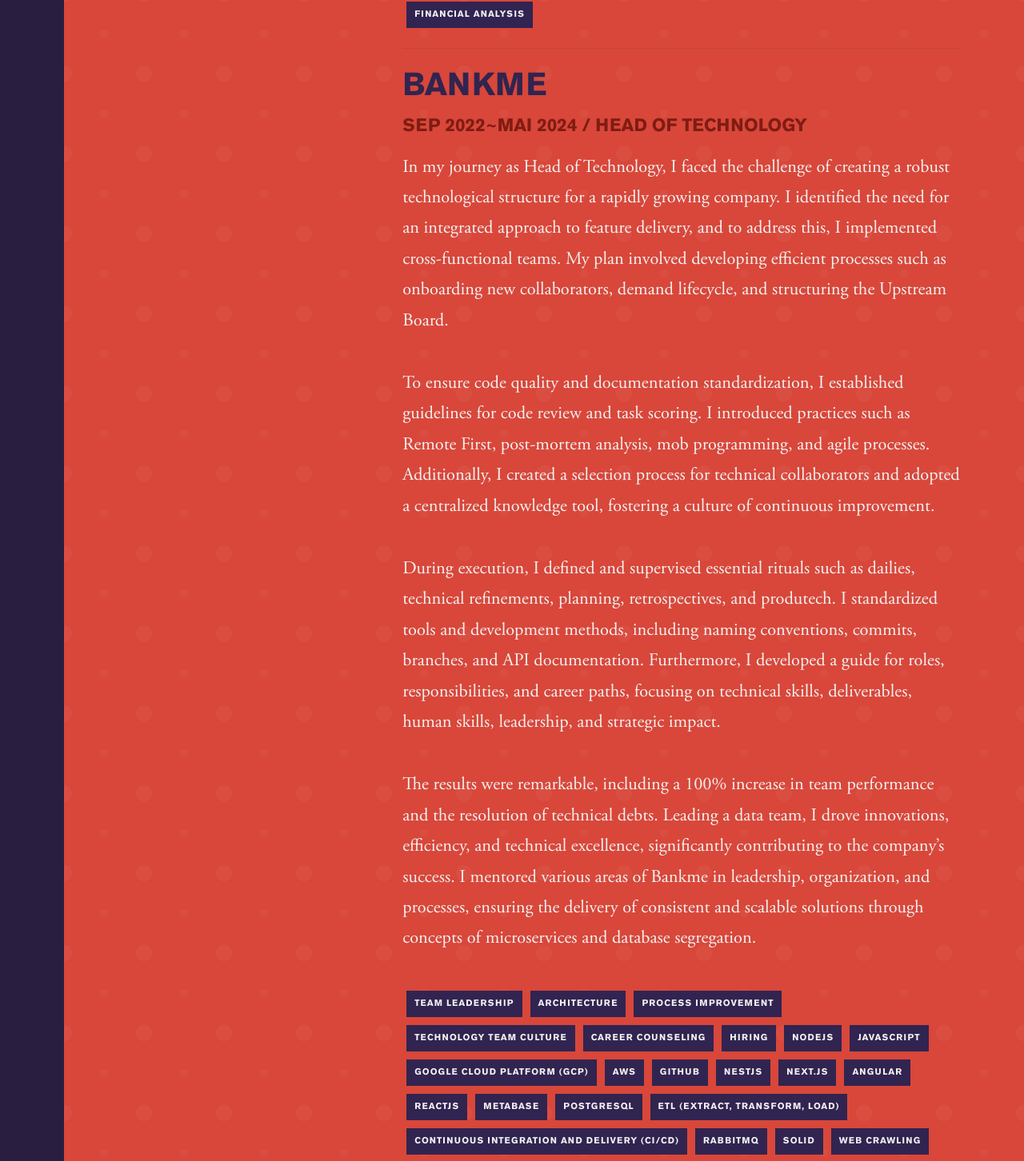
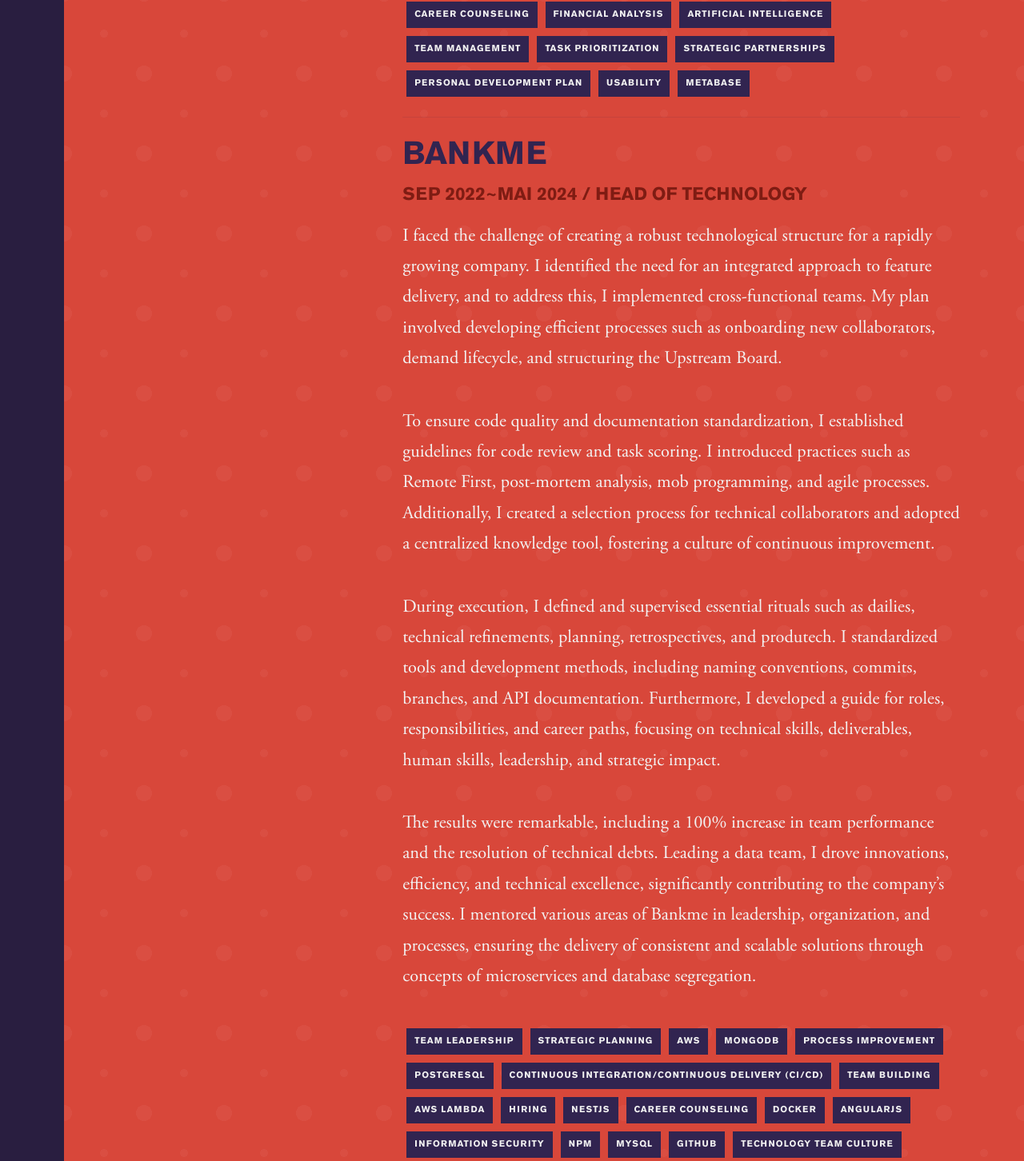
Before and after one commit to diogocezar/diogocezar.nextjs, a Next.js app: page /about in a window 1280 px wide. Shown: the part 3508-4960 px from the top of the page at 80% size. Built offline with nearby package versions, Linux system fonts and the light colour scheme.

Commit message:
feat: finishint about me

```diff
--- a/src/components/Containers/styles.js
+++ b/src/components/Containers/styles.js
@@ -51,19 +51,6 @@
           height: 90px;
           background-size: 50px 100%;
         }
-        &::before {
-          top: -90px;
-          background-image: -webkit-gradient(
-            linear,
-            0 0,
-            300% 100%,
-            color-stop(0.25, transparent),
-            color-stop(0.25, var(--color-${decorationColor}))
-          );
-          background-image: linear-gradient(315deg, var(--color-${decorationColor}) 25%, transparent 25%),
-            linear-gradient(45deg, var(--color-${decorationColor}) 25%, transparent 25%);
-          background-position: 50%;
-        }
       `;
     }
   }}
--- a/src/components/Pages/About/MainProfessionalBackground/index.js
+++ b/src/components/Pages/About/MainProfessionalBackground/index.js
@@ -22,7 +22,7 @@
           </ListSubTitle>
           <ListContent>
             <Paragraph>
-              As the CEO of Typper, one of the top 60 AI startups in Brazil, my
+              As the CEO of Typper, one of the top 100 AI startups in Brazil, my
               responsibilities include setting the strategic direction of the
               company, overseeing product development, managing the team,
               ensuring financial stability, and building partnerships. I am
@@ -56,11 +56,19 @@
             </Paragraph>
             <TagSkills
               skills={[
+                "Team Leadership",
                 "Strategic Planning",
+                "Process Improvement",
+                "Culture",
+                "Career Counseling",
+                "Financial Analysis",
+                "Artificial Intelligence",
                 "Team Management",
+                "Task Prioritization",
                 "Strategic Partnerships",
-                "Culture",
-                "Financial Analysis",
+                "Personal Development Plan",
+                "Usability",
+                "Metabase",
               ]}
             />
           </ListContent>
@@ -72,13 +80,12 @@
           </ListSubTitle>
           <ListContent>
             <Paragraph>
-              In my journey as Head of Technology, I faced the challenge of
-              creating a robust technological structure for a rapidly growing
-              company. I identified the need for an integrated approach to
-              feature delivery, and to address this, I implemented
-              cross-functional teams. My plan involved developing efficient
-              processes such as onboarding new collaborators, demand lifecycle,
-              and structuring the Upstream Board.
+              I faced the challenge of creating a robust technological structure
+              for a rapidly growing company. I identified the need for an
+              integrated approach to feature delivery, and to address this, I
+              implemented cross-functional teams. My plan involved developing
+              efficient processes such as onboarding new collaborators, demand
+              lifecycle, and structuring the Upstream Board.
             </Paragraph>
             <Paragraph>
               To ensure code quality and documentation standardization, I
@@ -111,32 +118,51 @@
             <TagSkills
               skills={[
                 "Team Leadership",
+                "Strategic Planning",
+                "AWS",
+                "MongoDB",
+                "Process Improvement",
+                "PostgreSQL",
+                "Continuous Integration/Continuous Delivery (CI/CD)",
+                "Team Building",
+                "AWS Lambda",
+                "Hiring",
+                "NestJS",
+                "Career Counseling",
+                "Docker",
+                "AngularJS",
+                "Information Security",
+                "npm",
+                "MySQL",
+                "GitHub",
+                "Technology Team Culture",
+                "RabbitMQ",
+                "Amazon RDS",
+                "Express.js",
+                "Design Patterns",
+                "Next.js",
+                "CSS",
+                "Design Documentation",
+                "Node.js",
+                "Artificial Intelligence",
+                "Git",
+                "ETL (Extraction, Transformation, Loading)",
+                "Team Management",
+                "Amazon EC2",
+                "Solid Principles",
+                "Full Stack Development",
+                "Task Prioritization",
+                "HTML 5",
+                "React.js",
                 "Architecture",
-                "Process Improvement",
-                "Technology Team Culture",
-                "Career Counseling",
-                "Hiring",
-                "NodeJS",
+                "Google Cloud Platform (GCP)",
                 "JavaScript",
-                "Google Cloud Platform (GCP)",
-                "AWS",
-                "GitHub",
-                "NestJS",
-                "Next.js",
-                "Angular",
-                "ReactJS",
+                "Web Crawling",
+                "Personal Development Plan",
+                "Amazon Route 53",
+                "Usability",
                 "Metabase",
-                "PostgreSQL",
-                "ETL (Extract, Transform, Load)",
-                "Continuous Integration and Delivery (CI/CD)",
-                "RabbitMQ",
-                "Solid",
-                "Web Crawling",
-                "Docker",
-                "Amazon RDS",
-                "Amazon EC2",
-                "Amazon Route 53",
-                "AWS Lambda",
+                "Datadog",
               ]}
             />
           </ListContent>
@@ -165,11 +191,11 @@
               individual goals with our collective objectives.
             </Paragraph>
             <Paragraph>
-              Execution was key. We meticulously rolled out the new process,
-              addressing challenges as they arose and refining our approach
-              based on feedback. The introduction of PDPs empowered team members
-              to take ownership of their development, contributing to a more
-              engaged and productive workforce.
+              We meticulously rolled out the new process, addressing challenges
+              as they arose and refining our approach based on feedback. The
+              introduction of PDPs empowered team members to take ownership of
+              their development, contributing to a more engaged and productive
+              workforce.
             </Paragraph>
             <Paragraph>
               By the end of this leadership period, the transformation was
@@ -181,13 +207,22 @@
             <TagSkills
               skills={[
                 "Team Leadership",
+                "Strategic Planning",
+                "MongoDB",
+                "Process Improvement",
+                "Team Building",
+                "Career Counseling",
+                "GitHub",
                 "Team Management",
-                "Process Improvement",
-                "Strategic Planning",
+                "Design Patterns",
+                "Git",
+                "Team Management",
+                "Full Stack Development",
                 "Task Prioritization",
                 "Product Roadmap",
+                "Node.js",
                 "Personal Development Plan",
-                "Team Building",
+                "Usability",
               ]}
             />
           </ListContent>
@@ -222,20 +257,35 @@
             <TagSkills
               skills={[
                 "Team Leadership",
+                "AWS",
+                "MongoDB",
+                "Process Improvement",
+                "PostgreSQL",
+                "Continuous Integration/Continuous Delivery (CI/CD)",
+                "Team Building",
+                "Hiring",
+                "Career Counseling",
+                "Docker",
+                "npm",
+                "GitHub",
+                "Technology Team Culture",
+                "Express.js",
+                "Design Patterns",
+                "CSS",
+                "Node.js",
+                "Git",
+                "ETL (Extraction, Transformation, Loading)",
+                "Team Management",
+                "Solid Principles",
+                "Full Stack Development",
+                "Task Prioritization",
+                "HTML 5",
+                "React.js",
                 "Architecture",
-                "Process Improvement",
-                "Technology Team Culture",
-                "Career Counseling",
-                "Hiring",
-                "NodeJS",
                 "JavaScript",
-                "AWS",
-                "GitHub",
-                "Express.js",
-                "React.js",
-                "PostgreSQL",
-                "Docker",
-                "Continuous Integration and Delivery (CI/CD)",
+                "Node.js",
+                "Personal Development Plan",
+                "Usability",
               ]}
             />
           </ListContent>
@@ -274,18 +324,39 @@
             </Paragraph>
             <TagSkills
               skills={[
-                "NodeJS",
+                "Team Leadership",
+                "Strategic Planning",
+                "MongoDB",
+                "Process Improvement",
+                "Continuous Integration/Continuous Delivery (CI/CD)",
+                "Team Building",
+                "Career Counseling",
+                "Information Security",
+                "npm",
+                "GitHub",
+                "Technology Team Culture",
+                "RabbitMQ",
+                "Express.js",
+                "New Relic",
+                "Design Patterns",
+                "Next.js",
+                "CSS",
+                "Design Documentation",
+                "Node.js",
+                "Git",
+                "Team Management",
+                "Kong",
+                "Full Stack Development",
+                "Task Prioritization",
+                "HTML 5",
+                "Architecture",
+                "C4 Model",
+                "Google Cloud Platform (GCP)",
                 "JavaScript",
-                "Kong",
+                "Node.js",
+                "Personal Development Plan",
                 "Apigee",
-                "Google Cloud Platform (GCP)",
-                "New Relic",
-                "NextJS",
-                "Express.js",
-                "C4 Model",
-                "Design Docs",
-                "Architecture",
-                "Information Security",
+                "Usability",
               ]}
             />
           </ListContent>
@@ -300,9 +371,9 @@
               I embarked on a transformative journey by spearheading the
               development of a comprehensive digital account tailored for
               micro-entrepreneurs in Brazil, marking one of the most significant
-              case studies of my career. As the Tech Lead of a pioneering
-              super-squad, I orchestrated the evolution of this initiative into
-              over 10 specialized teams.
+              case studies of my career. As the Tech Lead of a super squad, we
+              successfully delivered the product, which later split into 10 new
+              teams.
             </Paragraph>
             <Paragraph>
               My leadership was pivotal in guiding the team responsible for
@@ -310,7 +381,8 @@
               MEI Fácil and Banco Neon. Through strategic planning and
               meticulous execution, we navigated complexities to deliver a
               seamless digital solution that empowered micro-entrepreneurs
-              across the country.
+              across the country. Resulting in the acquisition of 200k customers
+              within the first year of launch.
             </Paragraph>
             <Paragraph>
               Beyond development, I played a crucial role in supporting teams
@@ -328,19 +400,40 @@
             </Paragraph>
             <TagSkills
               skills={[
-                "NodeJS",
-                "JavaScript",
-                "NestJS",
-                "C#",
-                "AWS",
-                "RabbitMQ",
-                "Prometheus",
-                "Kubernetes",
-                "Graylog",
-                "Express.js",
-                "React Native",
                 "Team Leadership",
                 "Bitbucket",
+                "Strategic Planning",
+                "Prometheus",
+                "AWS",
+                "MongoDB",
+                "Process Improvement",
+                "Continuous Integration/Continuous Delivery (CI/CD)",
+                "Team Building",
+                "NestJS",
+                "Career Counseling",
+                "React Native",
+                "npm",
+                "GitHub",
+                "Technology Team Culture",
+                "RabbitMQ",
+                "C#",
+                "Express.js",
+                "Design Patterns",
+                "CSS",
+                "Node.js",
+                "Graylog",
+                "Git",
+                "Team Management",
+                "Full Stack Development",
+                "Task Prioritization",
+                "HTML 5",
+                "React.js",
+                "Architecture",
+                "Kubernetes",
+                "JavaScript",
+                "Node.js",
+                "Personal Development Plan",
+                "Usability",
               ]}
             />
           </ListContent>
@@ -375,23 +468,37 @@
               results that streamlined operations and empowered entrepreneurs
               nationwide.
             </Paragraph>
-            <Paragraph>
-              My tenure at MEI Fácil was characterized by technical leadership,
-              cross-functional collaboration, and a relentless pursuit of
-              excellence. I honed critical skills in team building, project
-              execution, and fostering innovation, driving transformative change
-              that solidified our position as a leader in empowering
-              micro-entrepreneurs in Brazil.
-            </Paragraph>
             <TagSkills
               skills={[
-                "NodeJS",
+                "Team Leadership",
+                "Strategic Planning",
+                "AWS",
+                "MongoDB",
+                "Process Improvement",
+                "Continuous Integration/Continuous Delivery (CI/CD)",
+                "Team Building",
+                "Hiring",
+                "NestJS",
+                "Career Counseling",
+                "npm",
+                "GitHub",
+                "Technology Team Culture",
+                "Express.js",
+                "Design Patterns",
+                "CSS",
+                "Node.js",
+                "Git",
+                "Team Management",
+                "Full Stack Development",
+                "Task Prioritization",
+                "HTML 5",
+                "React.js",
+                "Architecture",
                 "JavaScript",
-                "Express.js",
-                "AWS",
-                "NestJS",
-                "Team Leadership",
-                "Hiring",
+                "Node.js",
+                "Web Crawling",
+                "Personal Development Plan",
+                "Usability",
               ]}
             />
           </ListContent>
@@ -403,41 +510,105 @@
           </ListSubTitle>
           <ListContent>
             <Paragraph>
-              Back as an undergraduate professor, I had the opportunity to teach
-              subjects focused on web development, as well as fundamental
-              courses for computer science and computer engineering programs.
+              At UTFPR, I taught core courses for the Technology in Systems
+              Analysis and Development and Computer Engineering programs.
             </Paragraph>
             <Paragraph>
-              Some of the courses I taught included: Web Programming, Data
-              Structure, Desktop Programming, Integrator Project, Algorithms,
-              and Introduction to Software Engineering.
+              Responsibilities: 📚 Preparing and delivering lectures 📝
+              Creating, administering, and grading exams 🎓 Conducting tutoring
+              sessions 👩‍💼 Supervising internships 🌟 Guiding final projects
             </Paragraph>
+            <Paragraph>
+              Courses Taught: 💻 Web Programming: HTML, CSS, JS, ReactJS 📊 Data
+              Structures: Arrays, Lists, Stacks, Queues, Hash Tables, Trees 🖥️
+              Desktop Programming: Visual programming concepts, interface
+              development, component libraries, property and event control, data
+              input/output handling 🔄 Integrator Project: Applying knowledge
+              from various courses to develop an integrated computing system,
+              including research methodology and final report presentation 📐
+              Algorithms: Basics, language evaluation criteria, implementation
+              methods, language evolution, syntax and semantics, data types,
+              control structures, subprograms, arrays, structures, pointers,
+              object-oriented concepts 🛠️ Introduction to Software Engineering:
+              System, software, and software engineering definitions, social and
+              business context, software product and process concepts, software
+              engineering knowledge areas, development methods, applications,
+              and tools
+            </Paragraph>
+            <TagSkills
+              skills={[
+                "Laravel",
+                "Student Assessment and Feedback",
+                "Teaching",
+                "PHP",
+                "Curriculum and Instruction Development",
+                "GitHub",
+                "Research Methodology and Communication",
+                "CSS",
+                "Git",
+                "Technical Proficiency",
+                "HTML 5",
+                "React.js",
+                "Project Supervision",
+                "Node.js",
+                "Usability",
+              ]}
+            />
           </ListContent>
           <ListSubTitle type="orange">
             2013~2013 / POSTGRADUATE TEACHER
           </ListSubTitle>
           <ListContent>
             <Paragraph>
-              I had the opportunity to resume teaching for the postgraduate
-              course in Java development. During this time, I taught a course
-              focused on Servlets, JSP and basic technologies for Web
-              developing.
+              For the Postgraduate Java course, I taught Java with a focus on
+              web development, covering HTML, CSS, JavaScript, Servlets, and
+              JSP.
             </Paragraph>
+            <TagSkills
+              skills={[
+                "Student Assessment and Feedback",
+                "Teaching",
+                "GitHub",
+                "Vue.js",
+                "CSS",
+                "HTML 5",
+                "Java",
+                "JavaScript",
+                "Usability",
+              ]}
+            />
           </ListContent>
           <ListSubTitle type="orange">
             2008~2009 / GRADUATION TEACHER
           </ListSubTitle>
           <ListContent>
             <Paragraph>
-              This was my first opportunity to fall in love with the academic
-              field. Right after my graduation, I had the honor of teaching at
-              the university where I graduated.
+              Responsibilities: 📚 Preparing and delivering lectures 📝
+              Creating, administering, and grading exams 🎓 Conducting tutoring
+              sessions
             </Paragraph>
             <Paragraph>
-              During this time, I taught several courses, including Business
-              Programming with C#, Web Programming, Basic Informatics, and
-              Database Integrator Project.
+              Courses Taught: 💼 Business Programming - Microsoft .NET with C#
+              🌐 Web Programming - HTML 5, CSS, Javascript 💻 Basic Informatics
+              - Word, Excel, Powerpoint, Access 🗃️ Database Integrator Project -
+              PostgreSQL
             </Paragraph>
+            <TagSkills
+              skills={[
+                "PostgreSQL",
+                "Microsoft Access",
+                "Teaching",
+                "GitHub",
+                "Microsoft PowerPoint",
+                "C#",
+                "CSS",
+                "Microsoft Excel",
+                "HTML 5",
+                "JavaScript",
+                "Microsoft Word",
+                "Usability",
+              ]}
+            />
           </ListContent>
         </ListItem>
       </ListContainer>
```
Also changed, not shown: src/components/Pages/Index/Content/index.js (+10 -9 lines).
